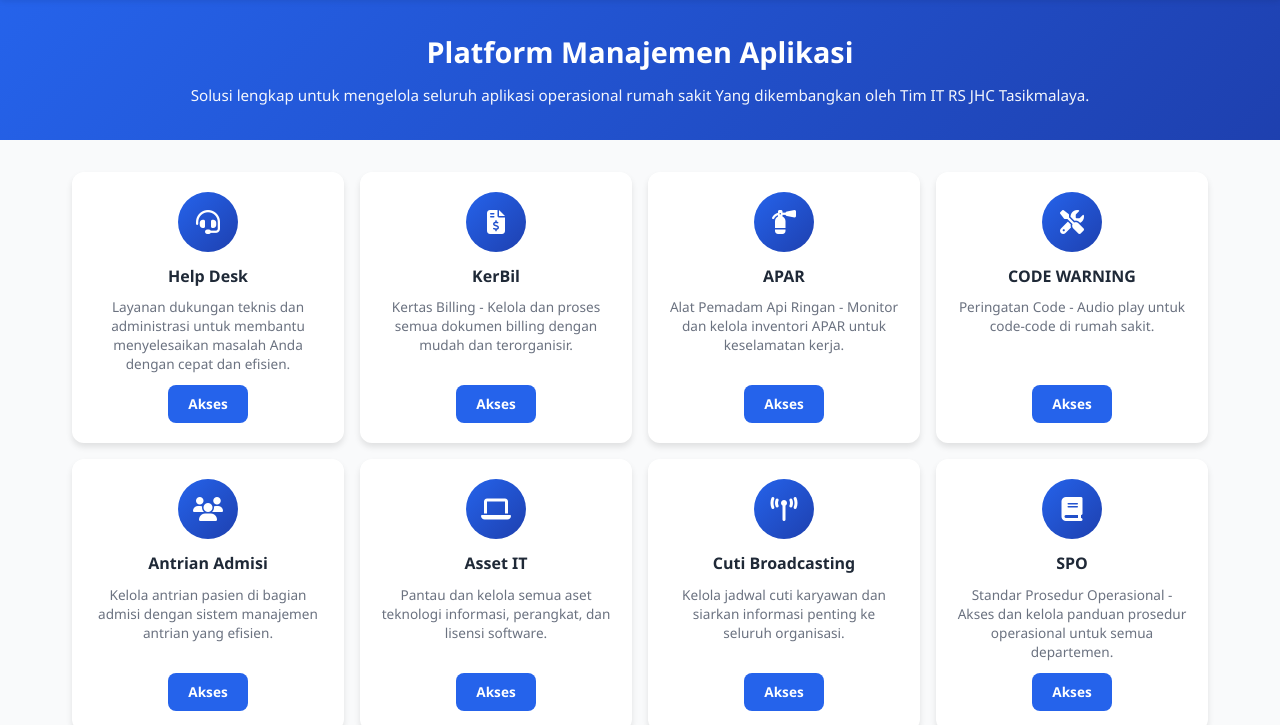
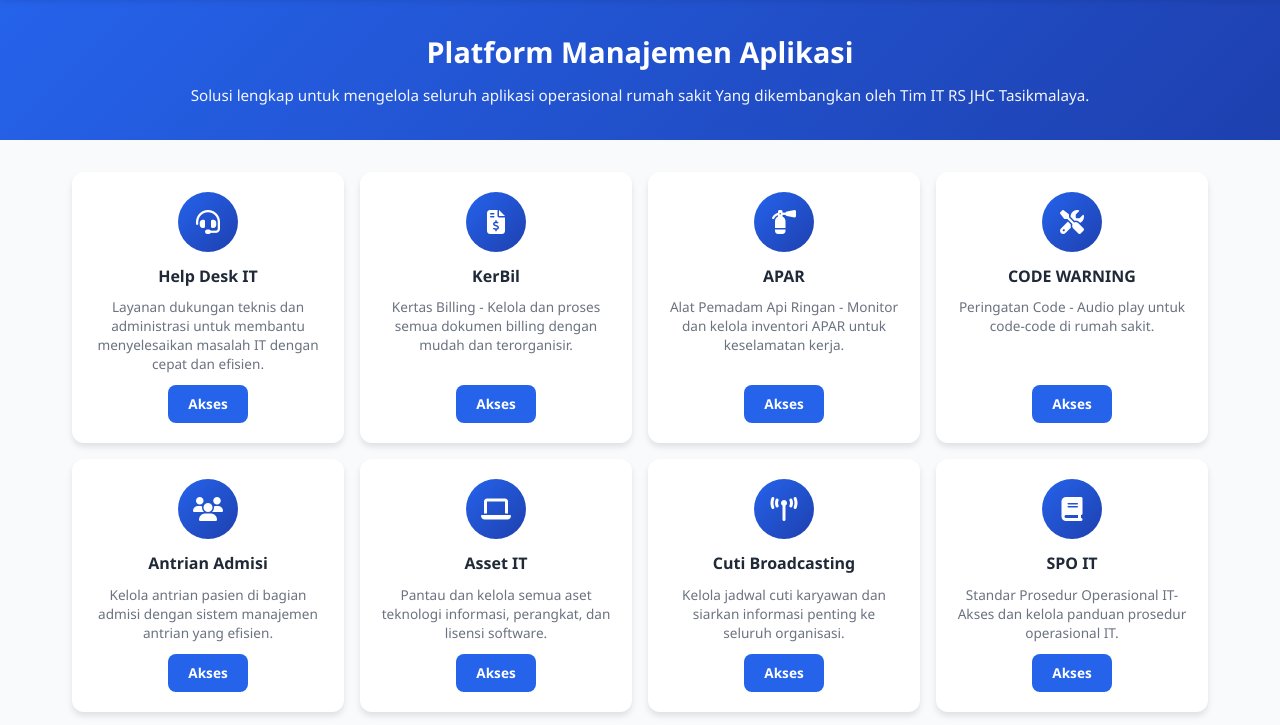
Before and after one commit to miftahnurjamil/aio-apps-jhctasik, a plain HTML site: page frontend/index.html in a window 1280 px wide. Shown: the part 73-798 px from the top of the page. Drawn offline with Linux system fonts and the light colour scheme.

Commit message:
first commit 2

```diff
--- a/frontend/index.html
+++ b/frontend/index.html
@@ -61,10 +61,10 @@
             <div class="feature-icon">
               <i class="fas fa-headset"></i>
             </div>
-            <h3>Help Desk</h3>
+            <h3>Help Desk IT</h3>
             <p>
               Layanan dukungan teknis dan administrasi untuk membantu
-              menyelesaikan masalah Anda dengan cepat dan efisien.
+              menyelesaikan masalah IT dengan cepat dan efisien.
             </p>
             <a
               href="#"
@@ -191,10 +191,10 @@
             <div class="feature-icon">
               <i class="fas fa-book"></i>
             </div>
-            <h3>SPO</h3>
+            <h3>SPO IT</h3>
             <p>
-              Standar Prosedur Operasional - Akses dan kelola panduan prosedur
-              operasional untuk semua departemen.
+              Standar Prosedur Operasional IT- Akses dan kelola panduan prosedur
+              operasional IT.
             </p>
             <a
               href="#"
```
